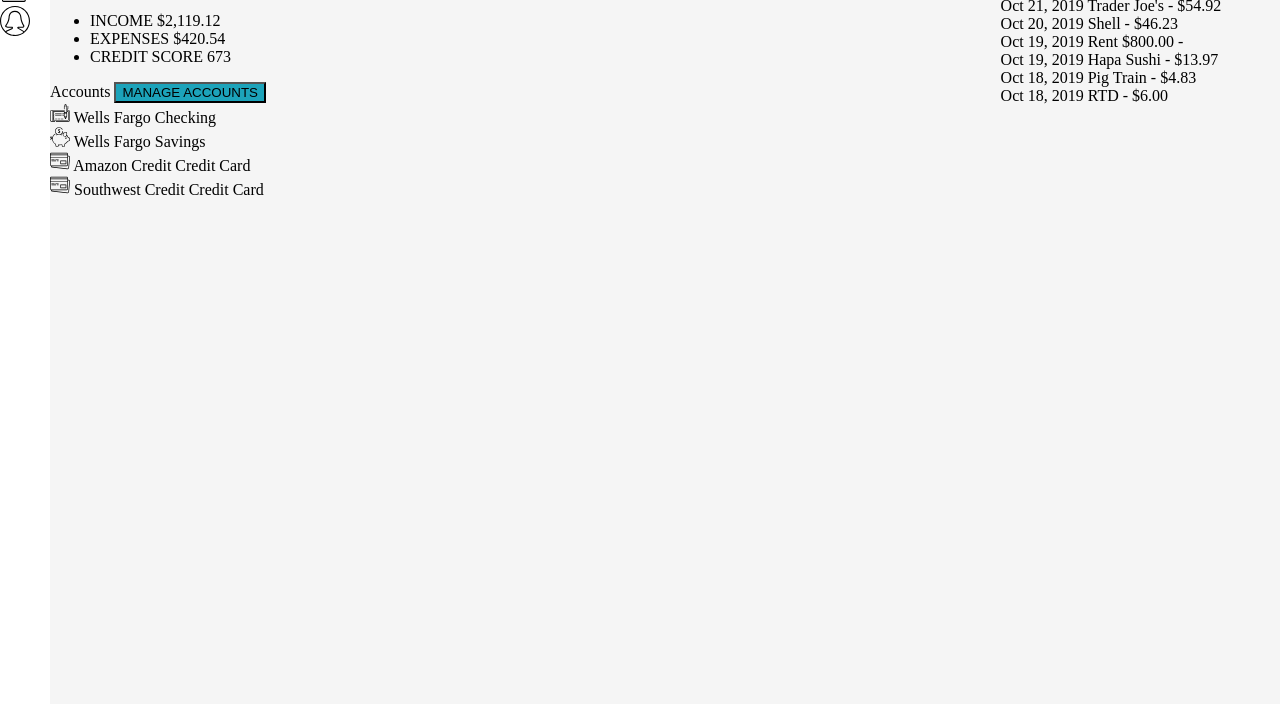
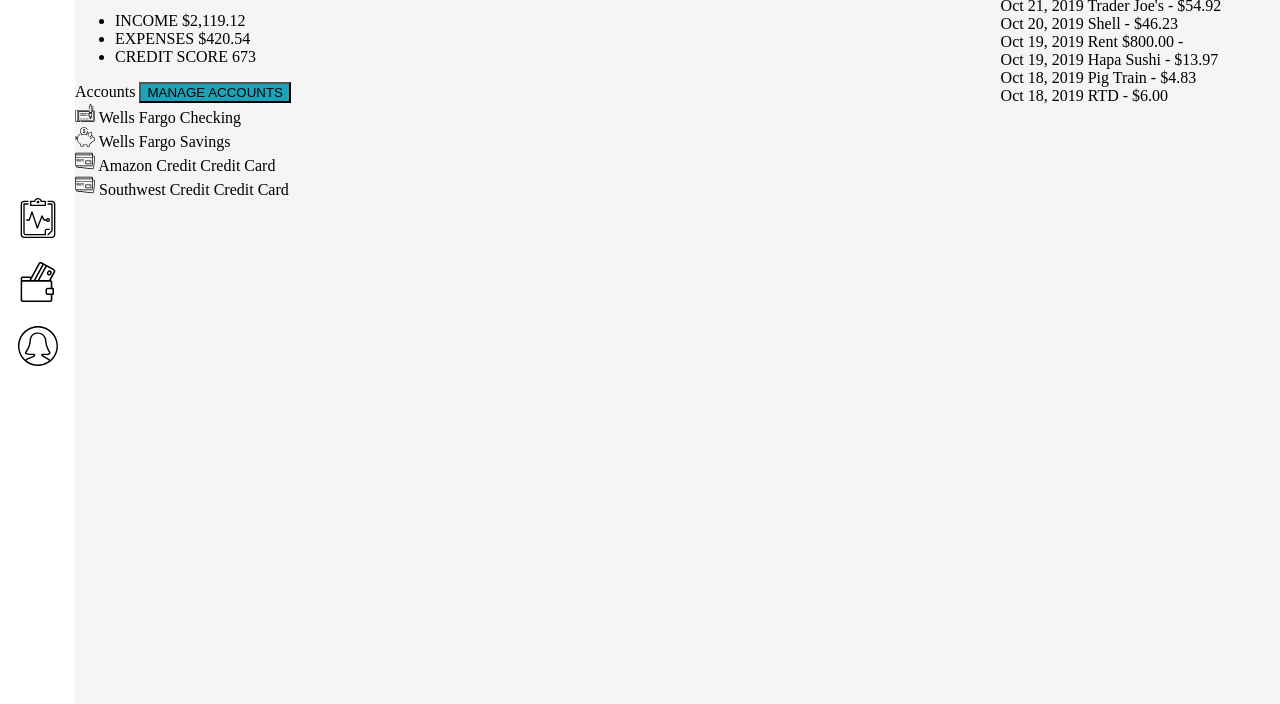
Before and after one commit to emackinnon1/balancing-act.github.io, a plain HTML site: page index.html in a window 1280 px wide. Shown: the part 96-800 px from the top of the page. Drawn offline with Linux system fonts and the light colour scheme.

Commit message:
Finish navbar styling

```diff
--- a/styles.css
+++ b/styles.css
@@ -12,13 +12,36 @@ button {
 }
 
 .nav {
-  width: 50px;
+  width: 75px;
   float: left;
   background-color: white;
 }
 
+.elephant {
+  text-align: center;
+  margin-bottom: 200px;
+  margin-top: 20px;
+}
+
+.el_img {
+  height: 60px;
+
+}
+
 .nav img {
-  height: 30px;
+  width: auto;
+  margin: auto;
+  text-align: center;
+}
+
+.navgroup {
+  text-align: center;
+  top: 40px;
+}
+
+.navgroup img {
+  height: 40px;
+  padding: 10px;
 }
 
 .account {
@@ -28,6 +51,7 @@ button {
 
 .welcome {
   background: linear-gradient(#8ED1DC, #E3F4F6);
+
 }
 
 .card img {
```
